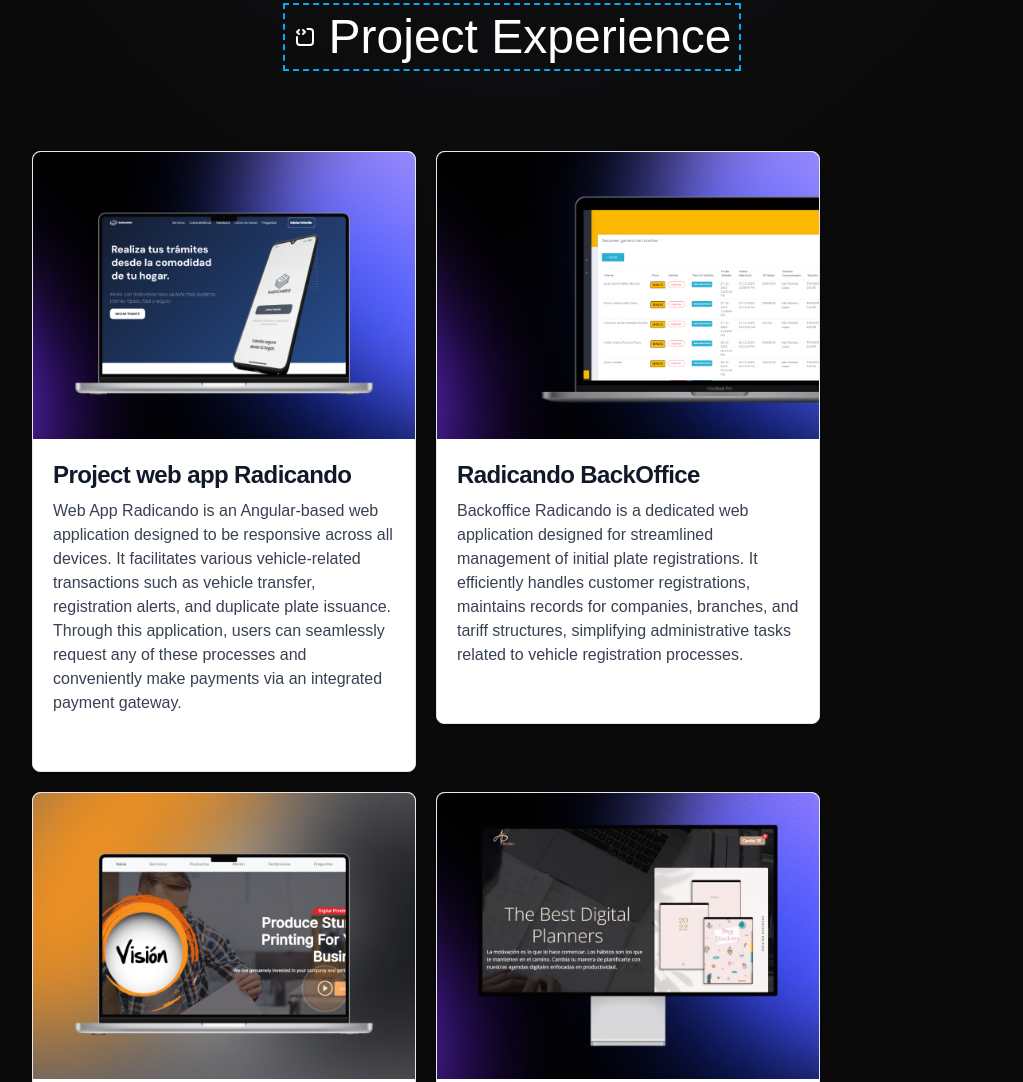
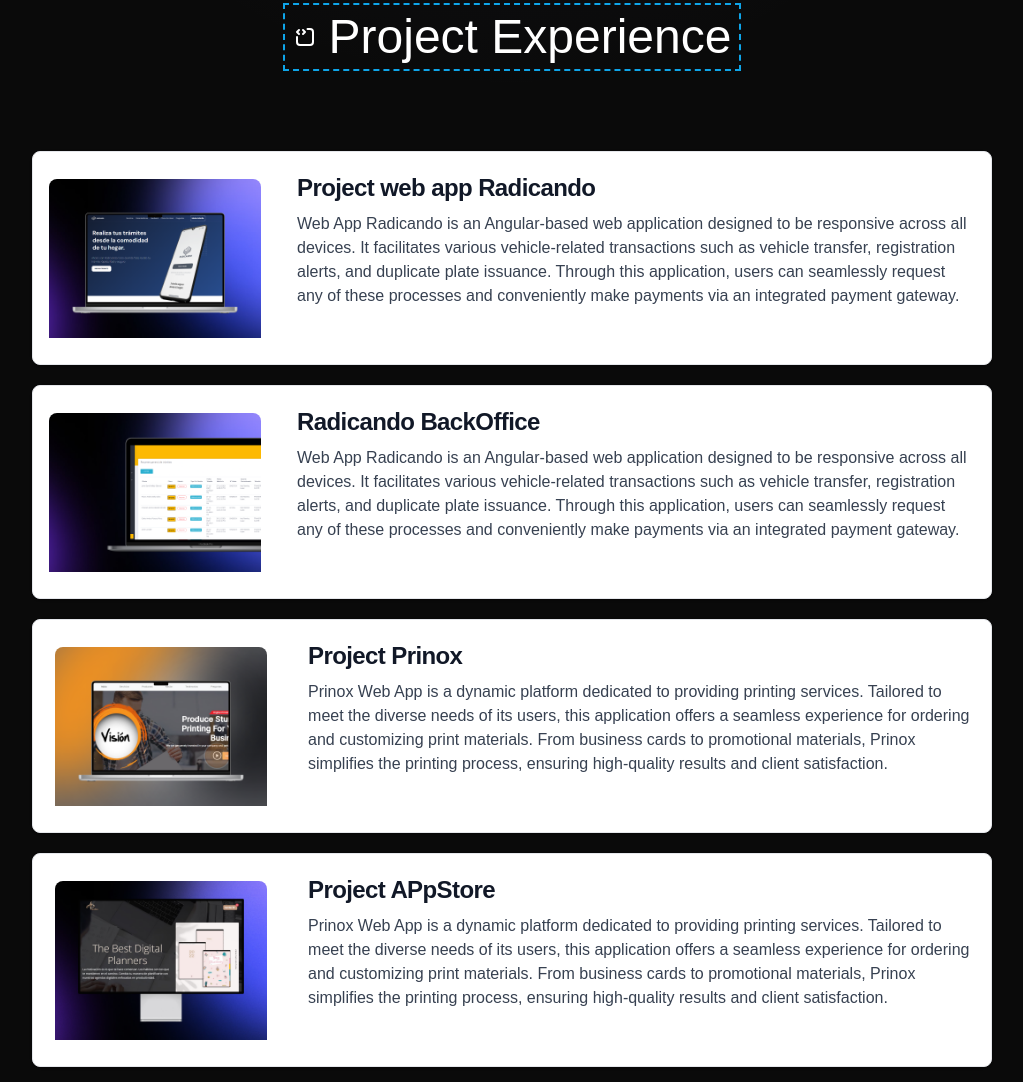
Before and after one commit to darwinJMM/web-portfolio-astro, an Astro site: page / in a window 1280 px wide. Shown: the part 1527-2609 px from the top of the page, without its empty margins (128-1151 px from the left). Built offline with nearby package versions, Linux system fonts and the light colour scheme; Astro itself is replaced by a stand-in of ours.

Commit message:
correciones

```diff
--- a/src/components/projects/Projects.astro
+++ b/src/components/projects/Projects.astro
@@ -13,7 +13,7 @@
   {
     title: "Radicando BackOffice",
     description:
-      "Backoffice Radicando is a dedicated web application designed for streamlined management of initial plate registrations. It efficiently handles customer registrations, maintains records for companies, branches, and tariff structures, simplifying administrative tasks related to vehicle registration processes.",
+      "Web App Radicando is an Angular-based web application designed to be responsive across all devices. It facilitates various vehicle-related transactions such as vehicle transfer, registration alerts, and duplicate plate issuance. Through this application, users can seamlessly request any of these processes and conveniently make payments via an integrated payment gateway.",
     link: "qa.webapp.radicando",
     github: "#",
     image: "/qa-backoffice.png",
@@ -24,7 +24,7 @@
     title: "Project Prinox",
     description:
       "Prinox Web App is a dynamic platform dedicated to providing printing services. Tailored to meet the diverse needs of its users, this application offers a seamless experience for ordering and customizing print materials. From business cards to promotional materials, Prinox simplifies the printing process, ensuring high-quality results and client satisfaction.",
-    link: "qa.webapp.radicando",
+    link: "https://qa.webapp.radicando",
     github: "#",
     image: "/qa-webapp-prinox.png",
     tags: ["Angular", "Bootstrap", "Github"],
@@ -46,10 +46,12 @@
   {
     projects.map(({ title, description, link, github, image, tags }) => (
       <article>
-        <div class="max-w-sm bg-white border border-gray-200 rounded-lg shadow dark:bg-gray-800 dark:border-gray-700">
-          <a href="#">
-            <img class="rounded-t-lg" src={ image } alt="" />
-          </a>
+        <div class=" flex bg-white border border-gray-200 rounded-lg shadow dark:bg-gray-800 dark:border-gray-700">
+
+            <a href={ link } class="flex items-center justify-center">
+              <img class="rounded-t-lg h-3/4" src={ image } alt={ title } />
+            </a>
+
           <div class="p-5">
             <a href="#">
               <h5 class="mb-2 text-2xl font-bold tracking-tight text-gray-900 dark:text-white">
--- a/src/pages/index.astro
+++ b/src/pages/index.astro
@@ -10,9 +10,6 @@
 
 const pageTitle = "Pagina de inicio";
 const project = 'Project Experience'
-const srcImageYellow = '../../public/developer-yellow.png'
-const opacity = 'opacity-70'
-const contentImg = 'Darwin Mendoza Mercado developer'
 const title = 'Projecto radicando'
 ---
 
```
